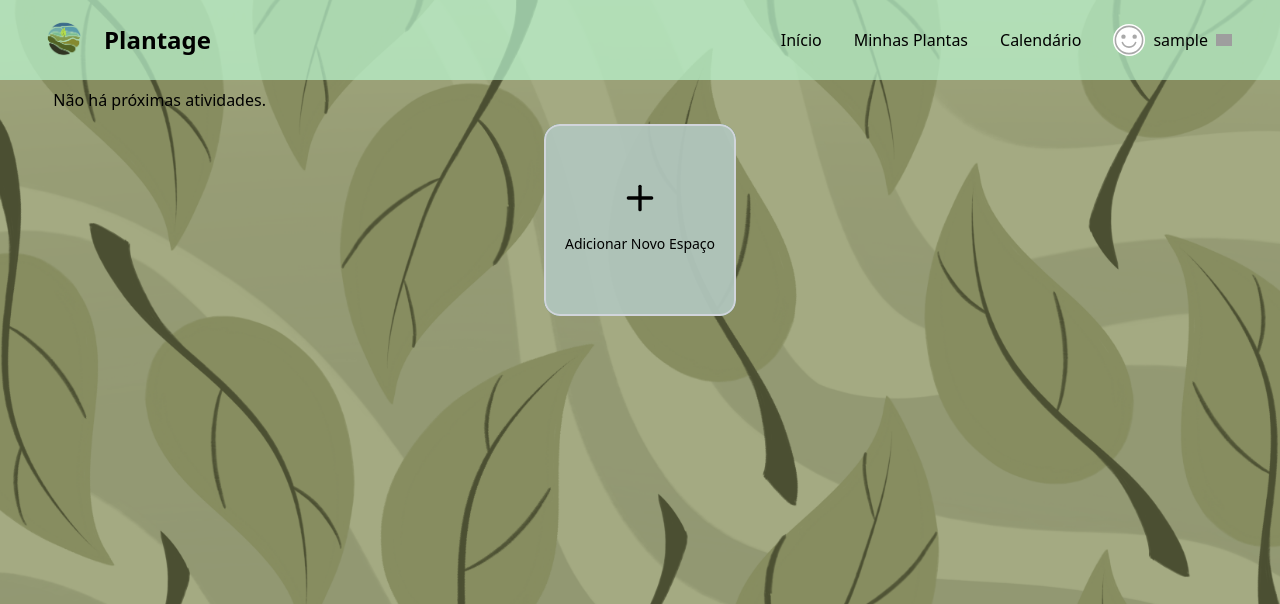
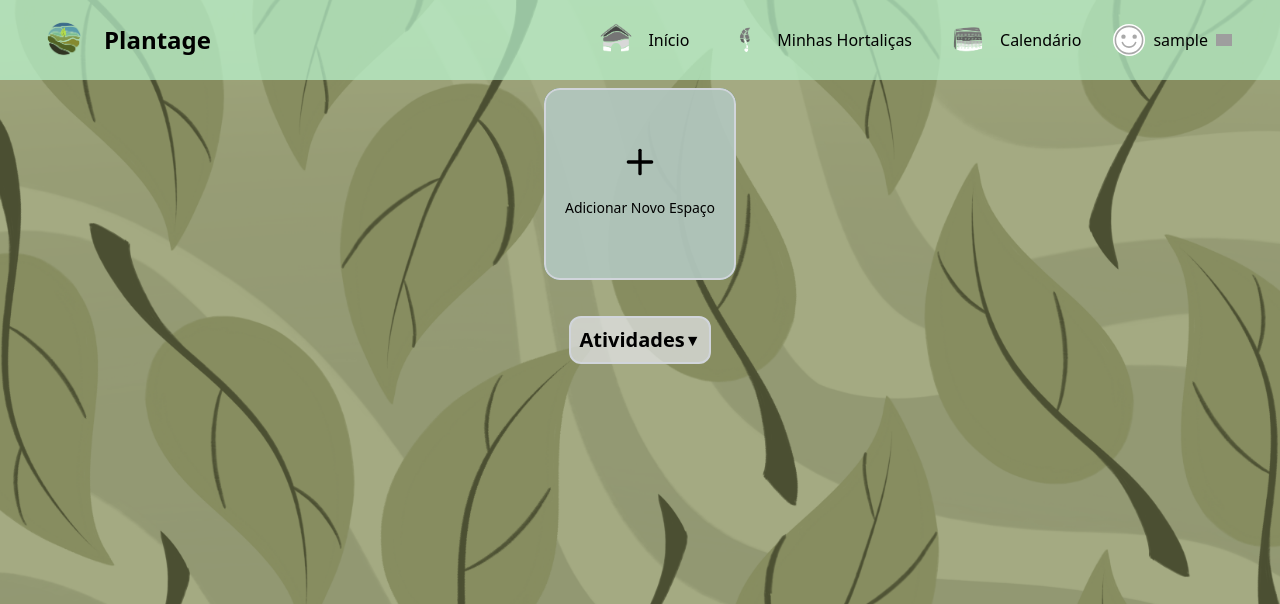
Before and after one commit to AntonioPaess/Plantage--Projetos-2, a Django app: page / in a window 1280 px wide. Shown: the top 604 px of the page. Run offline with Django 4.2, Linux system fonts and the light colour scheme; the visitor is signed in with stand-in values (Sample User, id 1); data comes from the database, SQL or seed files in the repository; data that the repository does not hold is empty; parts of the project's set-up code (start-up, migrations or seed data) failed here and were passed over; some libraries are stand-ins or nearby versions; grey boxes are pictures that could not be loaded.

Commit message:
Finalizando FrontEnd home.html

```diff
--- a/Plantage/plant/views.py
+++ b/Plantage/plant/views.py
@@ -175,14 +175,19 @@ def adicionar_planta_canteiro(request):
             }, status=400)
 
         # Verificação de plantas inimigas já presentes no canteiro
-        plantas_existentes = CanteiroPlanta.objects.filter(canteiro=canteiro).values_list('planta', flat=True)
-        plantas_inimigas = planta.plantas_inimigas.values_list('id', flat=True)
+        plantas_existentes = CanteiroPlanta.objects.filter(canteiro=canteiro)
+        plantas_inimigas = planta.plantas_inimigas.all()
 
-        # Interseção para verificar se alguma planta inimiga já está no canteiro
-        if set(plantas_existentes) & set(plantas_inimigas):
+        # Verifica se alguma planta inimiga já está no canteiro
+        plantas_conflitantes = []
+        for planta_existente in plantas_existentes:
+            if planta_existente.planta in plantas_inimigas:
+                plantas_conflitantes.append(planta_existente.planta.nome)
+
+        if plantas_conflitantes:
             return JsonResponse({
                 'success': False,
-                'error': 'Esta planta possui plantas inimigas no mesmo canteiro.'
+                'error': f'Não é possível adicionar esta planta pois ela é incompatível com: {", ".join(plantas_conflitantes)}'
             }, status=400)
 
         # Adiciona ou atualiza a quantidade de plantas no canteiro
@@ -207,6 +212,22 @@ def adicionar_planta_canteiro(request):
 
 @login_required
 def calendario(request):
+    # Dicionário de tradução dos meses
+    meses_ptbr = {
+        1: 'Janeiro',
+        2: 'Fevereiro',
+        3: 'Março',
+        4: 'Abril',
+        5: 'Maio',
+        6: 'Junho',
+        7: 'Julho',
+        8: 'Agosto',
+        9: 'Setembro',
+        10: 'Outubro',
+        11: 'Novembro',
+        12: 'Dezembro'
+    }
+
     user_profile = Profile.objects.get(user=request.user)
     plantas = Planta.objects.filter(user=user_profile)
 
@@ -231,12 +252,12 @@ def calendario(request):
 
     calendar.setfirstweekday(calendar.SUNDAY)
     calendario_mes = calendar.monthcalendar(yy, mm)
-    nome_mes = calendar.month_name[mm]
+    # Substituir calendar.month_name[mm] pelo nome em português
+    nome_mes = meses_ptbr[mm]
 
-    # Obter as atividades
+    # Rest of your code remains the same...
     atividades = AtividadeDiaria(user_profile)
 
-    # Criar um dicionário para mapear dias às atividades
     atividades_por_dia = {}
     for atividade in atividades:
         data_atividade = atividade['data']
@@ -287,7 +308,9 @@ def AtividadeDiaria(user_profile):
                 'planta_imagem': planta_imagem,
                 'atividade': 'Manejar',
                 'data': proxima_data_podagem,  # Mantém o objeto date para ordenação
-                'data_formatada': proxima_data_podagem.strftime('%d/%m/%Y')  # Data formatada para exibição
+                'data_formatada': proxima_data_podagem.strftime('%d/%m/%Y'),  # Data formatada para exibição
+                'espaco': cp.canteiro.espaco.nome,  # Adicionado
+                'canteiro': cp.canteiro.nome  # Adicionado
             })
 
         # Calcula próxima colheita
@@ -301,7 +324,9 @@ def AtividadeDiaria(user_profile):
                 'planta_imagem': planta_imagem,
                 'atividade': 'Colher',
                 'data': proxima_data_colheita,  # Mantém o objeto date para ordenação
-                'data_formatada': proxima_data_colheita.strftime('%d/%m/%Y')  # Data formatada para exibição
+                'data_formatada': proxima_data_colheita.strftime('%d/%m/%Y'),  # Data formatada para exibição
+                'espaco': cp.canteiro.espaco.nome,  # Adicionado
+                'canteiro': cp.canteiro.nome  # Adicionado
             })
 
     # Ordena as atividades por data
--- a/Plantage/templates/home.html
+++ b/Plantage/templates/home.html
@@ -12,20 +12,10 @@
         {% endfor %}
     {% endif %}
 
-    {% if atividades %}
-    <h2 class="mb-2">Próximas Atividades</h2>
-    <ul class="mb-3">
-        {% for atividade in atividades %}
-        <li>
-            {{ atividade.data|date:"d/m/Y" }} - {{ atividade.atividade }} {{ atividade.planta }}
-        </li>
-        {% endfor %}
-    </ul>
-    {% else %}
-    <p class="mb-3">Não há próximas atividades.</p>
-    {% endif %}
 
-    <!-- Bot����o para adicionar novo espaço -->
+
+
+    <!-- Botão para adicionar novo espaço -->
     <div class="flex justify-center mb-3">
         <a href="{% url 'add-espaco' %}" class="w-48 bg-green-800/80 hover:bg-green-800 text-white rounded-2xl">
             <div
@@ -43,8 +33,47 @@
         </a>
     </div>
     <br>
+    <!-- Menu suspenso de atividades -->
+    <div class="relative flex flex-col items-center mb-2">
+        <div class="atividades-menu bg-gray-200/70 border-2 border-gray-300 p-2 rounded-xl flex justify-between items-center cursor-pointer transition-transform duration-300 hover:scale-105" onclick="toggleAtividades()">
+            <span class="text-base sm:text-lg md:text-xl font-semibold text-black">Atividades</span>
+            <span id="atividades-icon">&#9660;</span>
+        </div>
+        <div id="atividades-content" class="absolute mt-2 w-64 bg-gray-200/70 border border-gray-300 rounded-xl shadow-lg z-10 hidden" style="top: 100%;">
+            {% if atividades %}
+                {% regroup atividades by data as atividades_por_data %}
+                {% for grupo in atividades_por_data %}
+                <p class="text-sm font-semibold text-gray-600">Data: {{ grupo.grouper|date:"d/m/Y" }}</p>
+                {% for atividade in grupo.list %}
+                <div class="bg-white/90 p-1 rounded-xl mb-1 shadow-sm border border-gray-200">
+                    <div class="flex items-center gap-1 mt-1">
+                        {% if atividade.planta_imagem %}
+                            <img src="{{ atividade.planta_imagem.url }}" alt="{{ atividade.planta }}" class="w-12 h-12 rounded-full object-cover">
+                        {% else %}
+                            <img src="{% static 'img/default-plant.png' %}" alt="Imagem padrão" class="w-12 h-12 rounded-full object-cover">
+                        {% endif %}
+                        <div>
+                            <p class="font-medium">{{ atividade.atividade }} {{ atividade.planta }}</p>
+                            <p class="text-sm text-gray-600">{{ atividade.espaco }}</p>
+                            <p class="text-sm text-gray-600">{{ atividade.canteiro }}</p>
+                        </div>
+                    </div>
+                </div>
+                {% endfor %}
+                {% endfor %}
+            {% else %}
+                <p class="text-gray-600 p-2">Não há atividades programadas.</p>
+            {% endif %}
+            <a href="{% url 'calendario' %}" class="block text-center text-black border border-gray-300 rounded-xl p-2 hover:bg-gray-100 transition-colors">
+                <img src="{% static 'Calendário.PNG' %}" alt="Calendário" class="inline w-6 h-6 mr-2">
+                Ver calendário completo
+            </a>
+        </div>
+    </div>
+
     <!--Local onde ficará atividades-->
     <br><br>
+
 
     <!-- Renderizando todos os espaços existentes -->
     <div class="mt-2"> <!-- Reduzido margin-top -->
@@ -302,5 +331,19 @@
         });
     });
 
+    // Função para alternar a visibilidade do menu de atividades
+    function toggleAtividades() {
+        const content = document.getElementById('atividades-content');
+        const icon = document.getElementById('atividades-icon');
+
+        content.classList.toggle('hidden');
+
+        if (content.classList.contains('hidden')) {
+            icon.innerHTML = '&#9660;'; // seta para baixo
+        } else {
+            icon.innerHTML = '&#9650;'; // seta para cima
+        }
+    }
+
 </script>
 {% endblock %}
--- a/Plantage/templates/includes/header.html
+++ b/Plantage/templates/includes/header.html
@@ -4,18 +4,33 @@
     <div>
         <a class="flex items-center gap-2" href="/">
             <img class="h-16 w-16" src="{% static 'plantage.PNG' %}" alt="Logo"/>
-            <span class=" text-2xl font-bold">Plantage</span>
+            <span class="text-2xl font-bold">Plantage</span>
         </a>
     </div>
     <nav class="block relative">
         <ul class="navitems flex items-center justify-center h-full">
             {% if request.user.is_authenticated %}
 
-            <li><a href="{% url 'home' %}">Início</a></li>
+            <li>
+                <a href="{% url 'home' %}" class="flex items-center gap-2">
+                    <img src="{% static 'Home.png' %}" alt="Início" class="w-12 h-12">
+                    Início
+                </a>
+            </li>
 
-            <li><a href="{% url 'list-all' %}" class="navitems flex items-center justify-center h-full">
-                Minhas Plantas</a></li>
-            <li><a href="{% url 'calendario' %}" class="navitems flex items-center justify-center h-full">Calendário</a></li>
+            <li>
+                <a href="{% url 'list-all' %}" class="flex items-center gap-2">
+                    <img src="{% static 'Plantas.png' %}" alt="Minhas Plantas" class="w-12 h-12">
+                    Minhas Hortaliças
+                </a>
+            </li>
+
+            <li>
+                <a href="{% url 'calendario' %}" class="flex items-center gap-2">
+                    <img src="{% static 'Calendário.png' %}" alt="Calendário" class="w-12 h-12">
+                    Calendário
+                </a>
+            </li>
 
             <li x-data="{ dropdownOpen: false }" class="relative">
                 <a @click="dropdownOpen = !dropdownOpen" @click.away="dropdownOpen = false" class="cursor-pointer select-none">
--- a/Plantage/templates/visualizarPlanta.html
+++ b/Plantage/templates/visualizarPlanta.html
@@ -14,7 +14,7 @@
         </a>
     </span>
 
-    <div id="card" class="flex flex-col items-center p-6 bg-white rounded-2xl border-2 border-gray-300 shadow-lg max-w-2xl w-full">
+    <div id="card" class="flex flex-col items-center p-6 bg-gray-200/70 rounded-2xl border-2 border-gray-300 shadow-lg max-w-2xl w-full">
         <div id="title" class="mb-4">
             <h1 class="text-black text-2xl font-bold">{{planta.nome}}</h1>
         </div>
@@ -28,8 +28,8 @@
 
         <div id="stats" class="flex flex-col items-center p-4 w-full max-w-md">
             <div id="text" class="flex flex-col items-center gap-2">
-                <div id="hp" class="text-lg justify-center flex gap-3 mb-2">
-                    <span class="stats-title font-bold">Tempo de Manejo:</span>
+                <div id="hp" class="text-2xl font-bold justify-center flex gap-5 mb-2">
+                    <span class="stats-title">Tempo de Manejo:</span>
                     <span class="stats-data text-black">{{planta.ciclo_de_podagem}} dias</span>
                 </div>
                 <div id="medidas" class="w-full">
```
Also changed, not shown: Plantage/templates/calendario.html (+11 -11 lines), Plantage/templates/forms/plantaForms.html (+17 -3 lines), Plantage/templates/visualizarTodas.html (+16 -9 lines), Plantage/static/Calendário.PNG (added), Plantage/static/Home.PNG (added), Plantage/static/Plantas.PNG (added).
